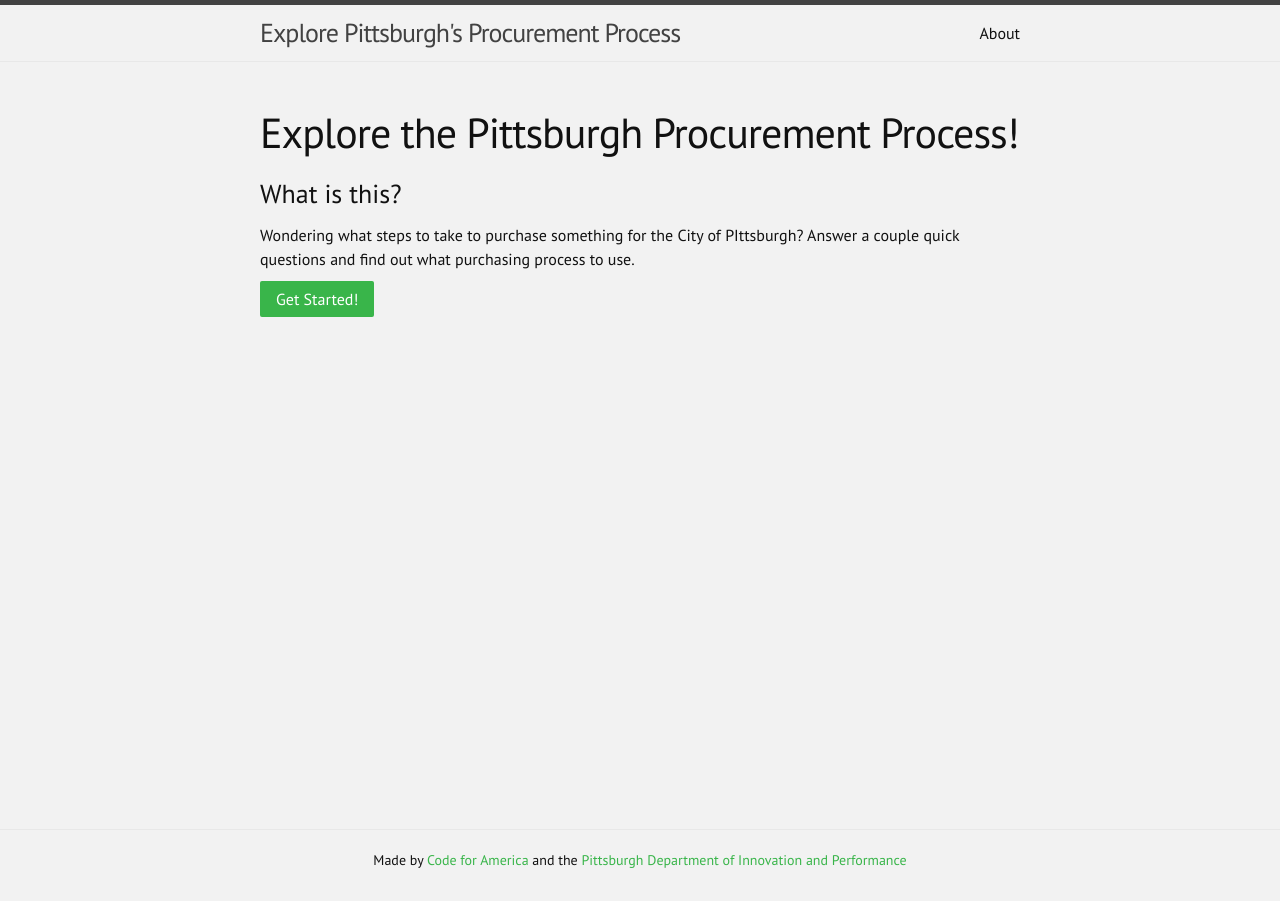
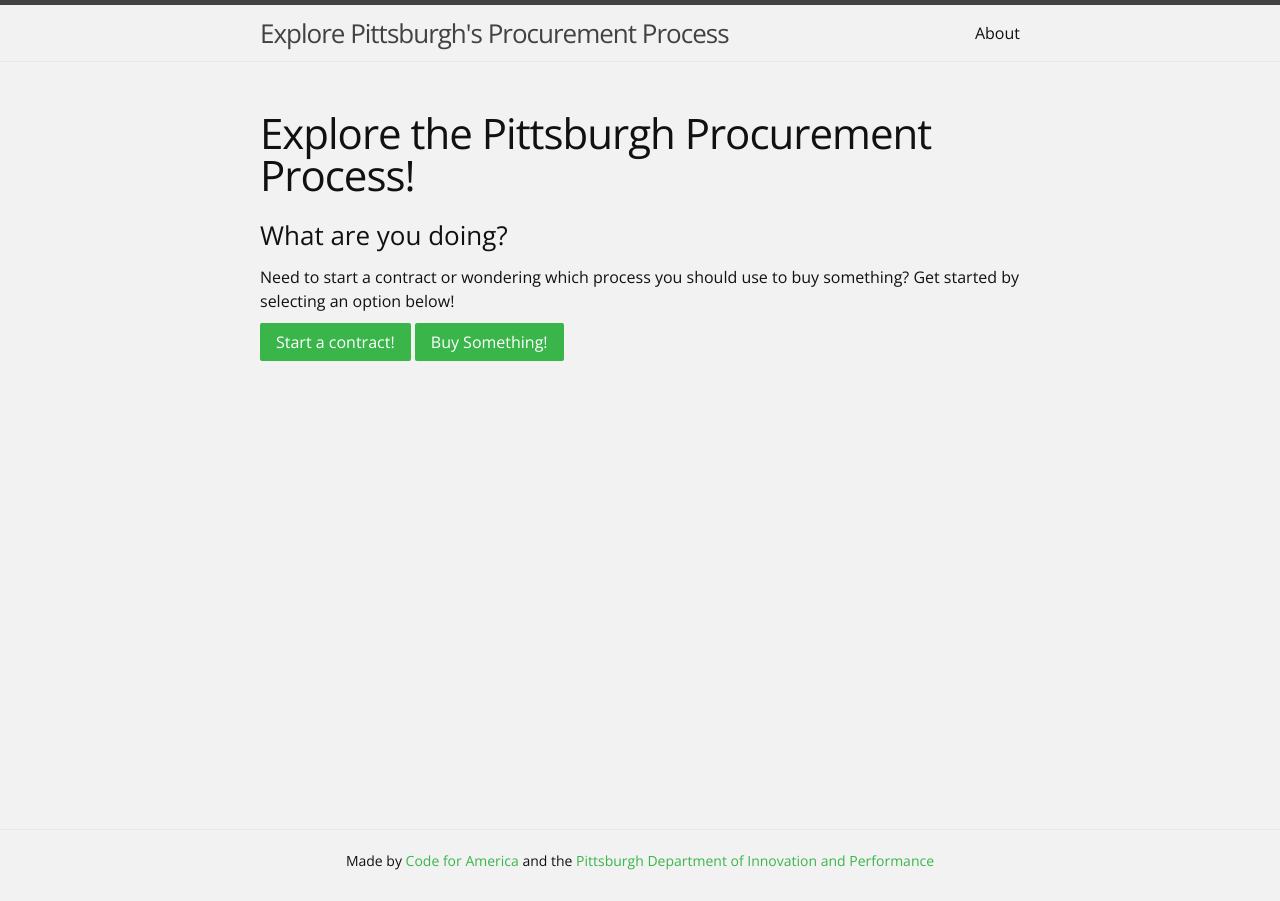
Before and after one commit to codeforamerica/pittsburgh-procurement-explorer, a Jekyll site: the page built from index.html, in a window 1280 px wide. Built offline with Jekyll 4.4.1, drawn with Linux system fonts in a browser that asks for light colours.

Commit message:
added termination node layout, start a contract

```diff
--- /dev/null
+++ b/_sass/_termination-node.scss
@@ -0,0 +1,24 @@
+.callout-title {
+  // font-variant: small-caps;
+  font-weight: bold;
+}
+
+.left-content-description {
+
+  padding-bottom: 20px;
+}
+
+.step-by-step-walkthrough {
+  .step-title {
+
+  }
+
+  .step-body {
+    .step-list {
+
+      tr {
+        border: 1px solid black;
+      }
+    }
+  }
+}
--- a/css/main.scss
+++ b/css/main.scss
@@ -6,8 +6,8 @@
 
 
 // Our variables
-@import url(http://fonts.googleapis.com/css?family=PT+Sans);
-$base-font-family: 'PT Sans', sans-serif;
+@import url(http://fonts.googleapis.com/css?family=Open+Sans:300italic,400italic,700italic,300,400,700);
+$base-font-family: 'Open Sans', sans-serif;
 $base-font-size:   16px;
 $small-font-size:  $base-font-size * 0.875;
 $base-line-height: 1.5;
@@ -53,5 +53,6 @@
         "base",
         "layout",
         "syntax-highlighting",
-        "buttons"
+        "buttons",
+        "termination-node"
 ;
--- a/index.html
+++ b/index.html
@@ -5,10 +5,13 @@
 permalink: "/"
 buttons:
   -
-    text: "Get Started!"
+    text: "Start a contract!"
+    url: start-a-contract
+  -
+    text: "Buy Something!"
     url: is-it-on-contract
 pre_button_content:
   -
-    title: "What is this?"
-    content: "Wondering what steps to take to purchase something for the City of PIttsburgh? Answer a couple quick questions and find out what purchasing process to use."
+    title: "What are you doing?"
+    content: "Need to start a contract or wondering which process you should use to buy something? Get started by selecting an option below!"
 ---
```
Also changed, not shown: _layouts/termination_node.html (added, +99 -0 lines), _posts/2015-01-01-start-a-contract.md (added, +42 -0 lines), about.md (+1 -3 lines).
